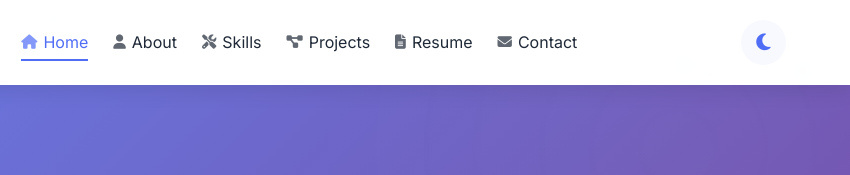
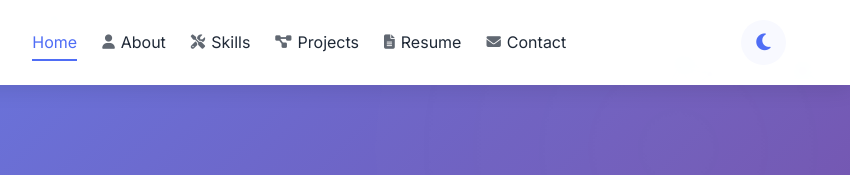
Before and after one commit to RidmiJayawardhana/Portfolio-Website, a plain HTML site: page index.html in a window 1280 px wide. Shown: the top 175 px of the page, 430-1280 px from the left. Drawn offline with nearby package versions, Linux system fonts and the light colour scheme.

Commit message:
Update index.html

```diff
--- a/index.html
+++ b/index.html
@@ -25,7 +25,7 @@
                 <i class="fas fa-bars"></i>
             </div>
             <ul class="nav-links" id="navLinks">
-                <li><a href="#home" class="active"><i class="fas fa-home"></i> Home</a></li>
+                <li><a href="#home" class="active"> Home</a></li>
                 <li><a href="#about"><i class="fas fa-user"></i> About</a></li>
                 <li><a href="#skills"><i class="fas fa-tools"></i> Skills</a></li>
                 <li><a href="#projects"><i class="fas fa-project-diagram"></i> Projects</a></li>
```
